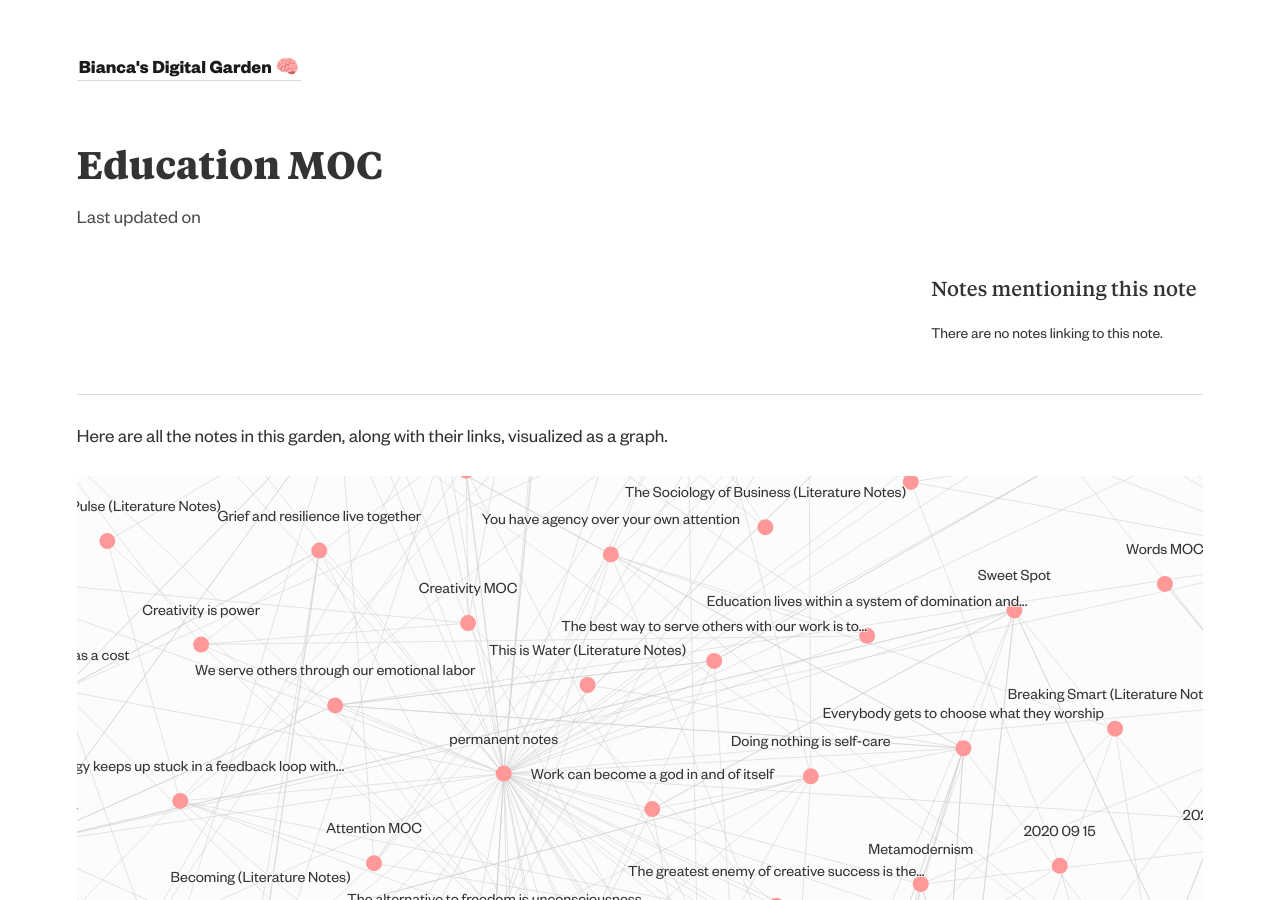
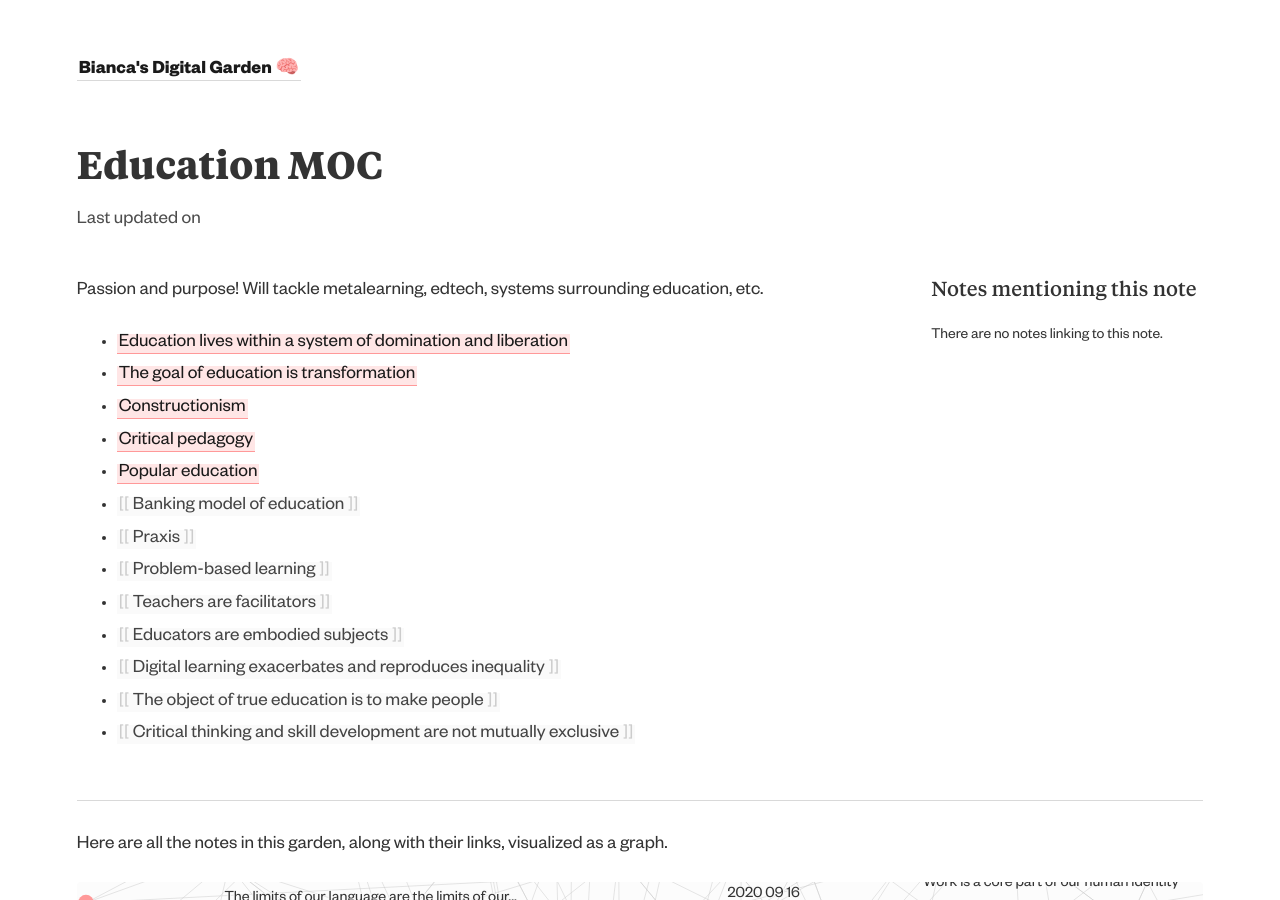
Before and after one commit to biancamika/digital-garden-template, a Jekyll site: the page built from _notes/Education MOC.md, in a window 1280 px wide and 900 px high. Built offline with Jekyll 4.4.1, drawn with Linux system fonts in a browser that asks for light colours; some of the changed text lies outside the part shown.

Commit message:
notes adding

```diff
--- a/_notes/Education MOC.md
+++ b/_notes/Education MOC.md
@@ -1,3 +1,19 @@
 ---
 title: Education MOC
 ---
+Passion and purpose!
+Will tackle  metalearning, edtech, systems surrounding education, etc.
+
++ [[Education lives within a system of domination and liberation]]
++ [[The goal of education is transformation]]
++ [[Constructionism]]
++ [[Critical pedagogy]]
++ [[Popular education]]
++ [[Banking model of education]]
++ [[Praxis]]
++ [[Problem-based learning]]
++ [[Teachers are facilitators]]
++ [[Educators are embodied subjects]]
++ [[Digital learning exacerbates and reproduces inequality]]
++ [[The object of true education is to make people]]
++ [[Critical thinking and skill development are not mutually exclusive]]
```
Also changed, not shown: _notes/1. Resource Notes/Design Justice (Book).md (+1 -1 lines), _notes/Design MOC.md (+3 -0 lines), _notes/Popular education.md (+10 -1 lines), _notes/3. Permanent Notes/Education lives within a system of domination and liberation.md (renamed from _notes/Education lives within a system of domination and liberation.md).
